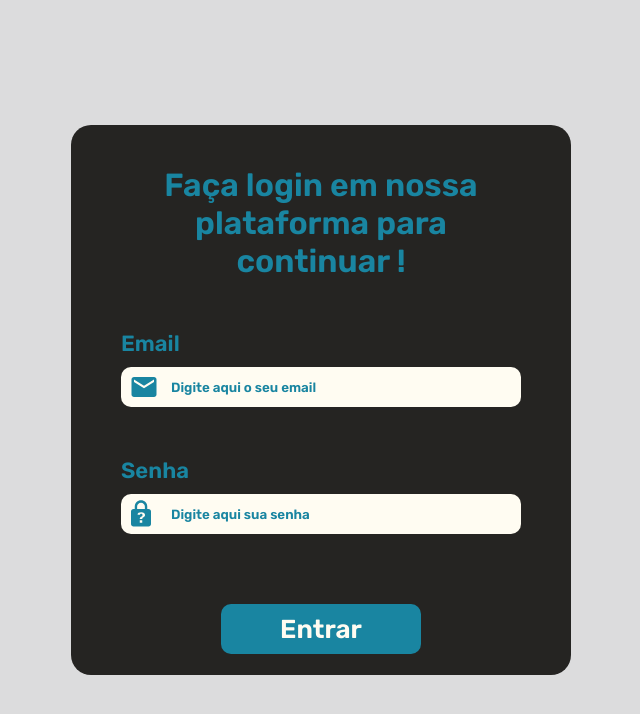
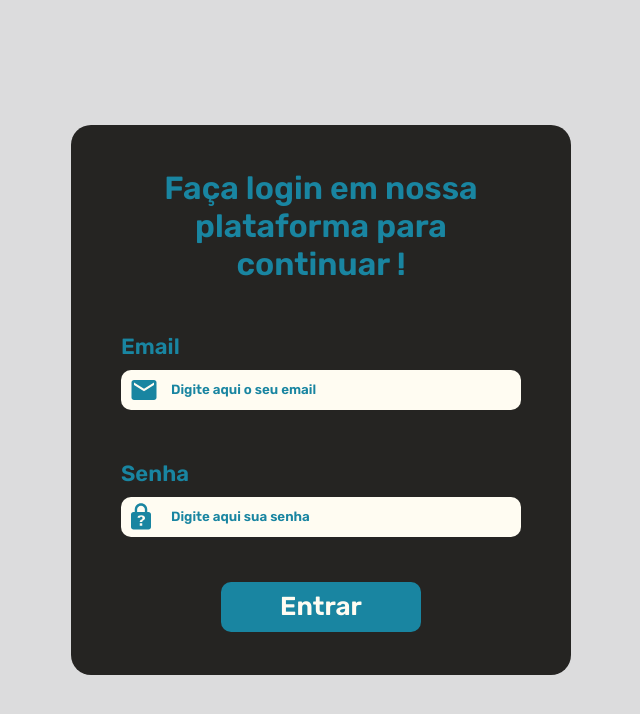
Before and after one commit to bkpvitorpf/frequency-record, a React (Create React App) app: page / in a window 1280 px wide. Shown: the top 714 px of the page, without its empty margins (319-959 px from the left). Built offline with nearby package versions, Linux system fonts and the light colour scheme.

Commit message:
style(components,pages): mudando estilos da aplicaçao

```diff
--- a/src/components/Button/styles.module.css
+++ b/src/components/Button/styles.module.css
@@ -6,7 +6,7 @@
   background-color: #1985A1;
   border: none;
   border-radius: 10px;
-  margin-top: 20px;
+  margin: 20px 0;
 }
 
 .button:hover{
--- a/src/contexts/auth.tsx
+++ b/src/contexts/auth.tsx
@@ -28,10 +28,10 @@ export const AuthProvider: React.FC = ({children}) => {
     const storedUserInfo = localStorage.getItem('userInfo');
 
     if(storedToken && storedUserInfo){
+      Api.defaults.headers.Authorization = `Bearer ${JSON.parse(storedToken)}`;
+
       setUserInfo(JSON.parse(storedUserInfo));
       setAuthenticated(true);
-
-      Api.defaults.headers.Authorization = `Bearer ${JSON.parse(storedToken)}`;
     }
 
     setLoading(false);
@@ -44,14 +44,13 @@ export const AuthProvider: React.FC = ({children}) => {
     });
 
     if(data){
-
-      setUserInfo(data.user_info);
-      setAuthenticated(true);
-
       Api.defaults.headers.Authorization = `Bearer ${data.token}`;
 
       localStorage.setItem('token',JSON.stringify(data.token));
       localStorage.setItem('userInfo',JSON.stringify(data.user_info));
+
+      setUserInfo(data.user_info);
+      setAuthenticated(true);
 
       History.push('/dashboard');
     }
--- a/src/pages/Login/styles.module.css
+++ b/src/pages/Login/styles.module.css
@@ -33,7 +33,7 @@
 }
 
 .container form .inputBlock:nth-child(3){
-  margin-bottom: 50px;
+  margin-bottom: 25px;
 }
 
 .container form .inputBlock label{
```
